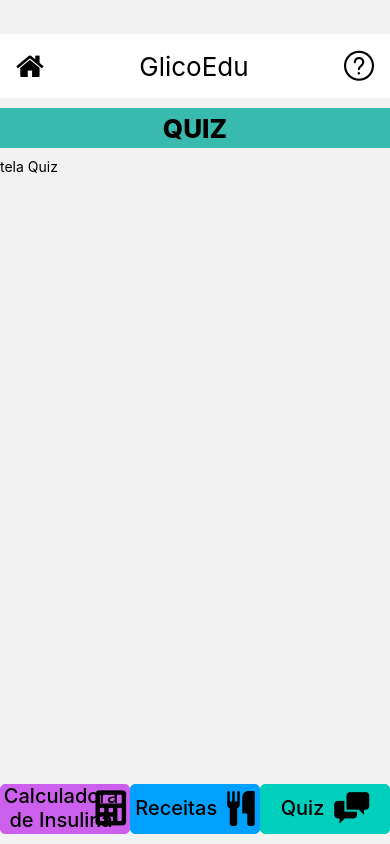
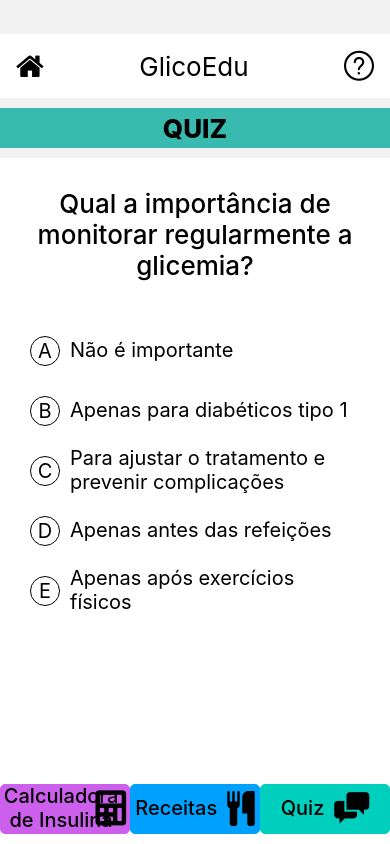
Before and after one commit to Gabr1elFaria/GlicoEduApp, a React Native app: screen /Quiz in a window 390 px wide. Built offline with nearby package versions, Linux system fonts and the light colour scheme.

Commit message:
feat: set styles and logic for questions and answer

```diff
--- a/src/screens/Quiz/index.tsx
+++ b/src/screens/Quiz/index.tsx
@@ -1,15 +1,99 @@
-import React from 'react';
-import { Text } from 'react-native';
+import React, { useEffect, useState } from 'react';
+import { View, Text, Button, TouchableOpacity } from 'react-native';
 import Footer from '~/components/Footer';
 import { Header } from '~/components/Header';
 import { HeaderFeature } from '~/components/HeaderFeature';
+import { style } from './style';
+
+import questionsData from '../../data/questions.json';
+
+interface Question {
+  id: number;
+  question: string;
+  options: Record<string, string>;
+  rightAnswer: string;
+}
 
 export function Quiz() {
+  const [questions, setQuestions] = useState<Question[]>([]);
+  const [currentQuestion, setCurrentQuestion] = useState<Question | null>(null);
+  const [selectedAnswer, setSelectedAnswer] = useState<string | null>(null);
+  const [showResult, setShowResult] = useState<boolean>(false);
+  const [resultMessage, setResultMessage] = useState<string | null>(null);
+  const [usedQuestions, setUsedQuestions] = useState<Question[]>([]);
+
+  useEffect(() => {
+    const shuffledQuestions = [...questionsData].sort(() => Math.random() - 0.5);
+    setQuestions(shuffledQuestions);
+    loadNextQuestion(shuffledQuestions);
+  }, []);
+
+  const loadNextQuestion = (shuffledQuestions: Question[] = questions) => {
+    if (shuffledQuestions.length === 0) return;
+
+    if (usedQuestions.length === questionsData.length) {
+      setUsedQuestions([]);
+      setQuestions([...questionsData].sort(() => Math.random() - 0.5));
+    } else {
+      const nextQuestion = shuffledQuestions.find(
+        (q) => !usedQuestions.some((uq: { id: any }) => uq.id === q.id)
+      );
+      setCurrentQuestion(nextQuestion || null);
+    }
+
+    setSelectedAnswer(null);
+    setShowResult(false);
+    setResultMessage(null);
+  };
+
+  const handleSelectAnswer = (answer: string) => {
+    setSelectedAnswer(answer);
+  };
+
+  const handleConfirmAnswer = () => {
+    if (currentQuestion) {
+      const isCorrect = selectedAnswer === currentQuestion.rightAnswer;
+      setResultMessage(isCorrect ? 'Resposta correta!' : 'Resposta errada.');
+      setShowResult(true);
+      setUsedQuestions([...usedQuestions, currentQuestion]);
+    }
+  };
+
+  const handleNextQuestion = () => {
+    loadNextQuestion();
+  };
+
+  if (!currentQuestion) return <Text>Carregando...</Text>;
+
   return (
     <>
       <Header />
       <HeaderFeature backgroundColor="#39BAAF" text="QUIZ" />
-      <Text>tela Quiz</Text>
+      <View style={style.mainContainer}>
+        <View style={style.container}>
+          <Text style={style.questionText}>{currentQuestion.question}</Text>
+          {Object.entries(currentQuestion.options).map(([key, option]) => (
+            <TouchableOpacity
+              key={key}
+              style={[style.optionButton, selectedAnswer === key && style.selectedOptionButton]}
+              onPress={() => handleSelectAnswer(key)}>
+              <View style={style.optionLetterBox}>
+                <Text style={[style.optionText]}>{`${key}`}</Text>
+              </View>
+              <Text style={[style.optionText, { marginBottom: 3 }]}>{`${option}`}</Text>
+            </TouchableOpacity>
+          ))}
+
+          {selectedAnswer && <Button title="Confirmar" onPress={handleConfirmAnswer} />}
+
+          {showResult && (
+            <>
+              <Text style={style.resultText}>{resultMessage}</Text>
+              <Button title="Outra pergunta" onPress={handleNextQuestion} />
+            </>
+          )}
+        </View>
+      </View>
       <Footer />
     </>
   );
--- a/src/screens/Quiz/style.ts
+++ b/src/screens/Quiz/style.ts
@@ -0,0 +1,54 @@
+import { StyleSheet } from 'react-native';
+
+export const style = StyleSheet.create({
+  mainContainer: {
+    flex: 1,
+    width: 'auto',
+    backgroundColor: '#FFFFFF',
+  },
+  container: {
+    marginHorizontal: 20,
+    marginTop: 30,
+  },
+  questionText: {
+    fontSize: 26,
+    fontWeight: '500',
+    marginBottom: 40,
+    textAlign: 'center',
+  },
+  optionButton: {
+    display: 'flex',
+    flexDirection: 'row',
+    backgroundColor: '#fff',
+    padding: 10,
+    marginVertical: 5,
+    borderRadius: 5,
+    height: 50,
+    justifyContent: 'flex-start',
+    alignItems: 'center',
+  },
+  selectedOptionButton: {
+    backgroundColor: '#F5F5F5',
+    borderWidth: 1,
+    borderRadius: 10,
+  },
+  optionText: {
+    fontSize: 20,
+  },
+  optionLetter: {},
+  optionLetterBox: {
+    borderWidth: 1,
+    height: 30,
+    width: 30,
+    borderRadius: 50,
+    paddingTop: 2,
+    alignItems: 'center',
+    marginRight: 10,
+  },
+  resultText: {
+    fontSize: 20,
+    fontWeight: 'bold',
+    marginTop: 20,
+    textAlign: 'center',
+  },
+});
```
